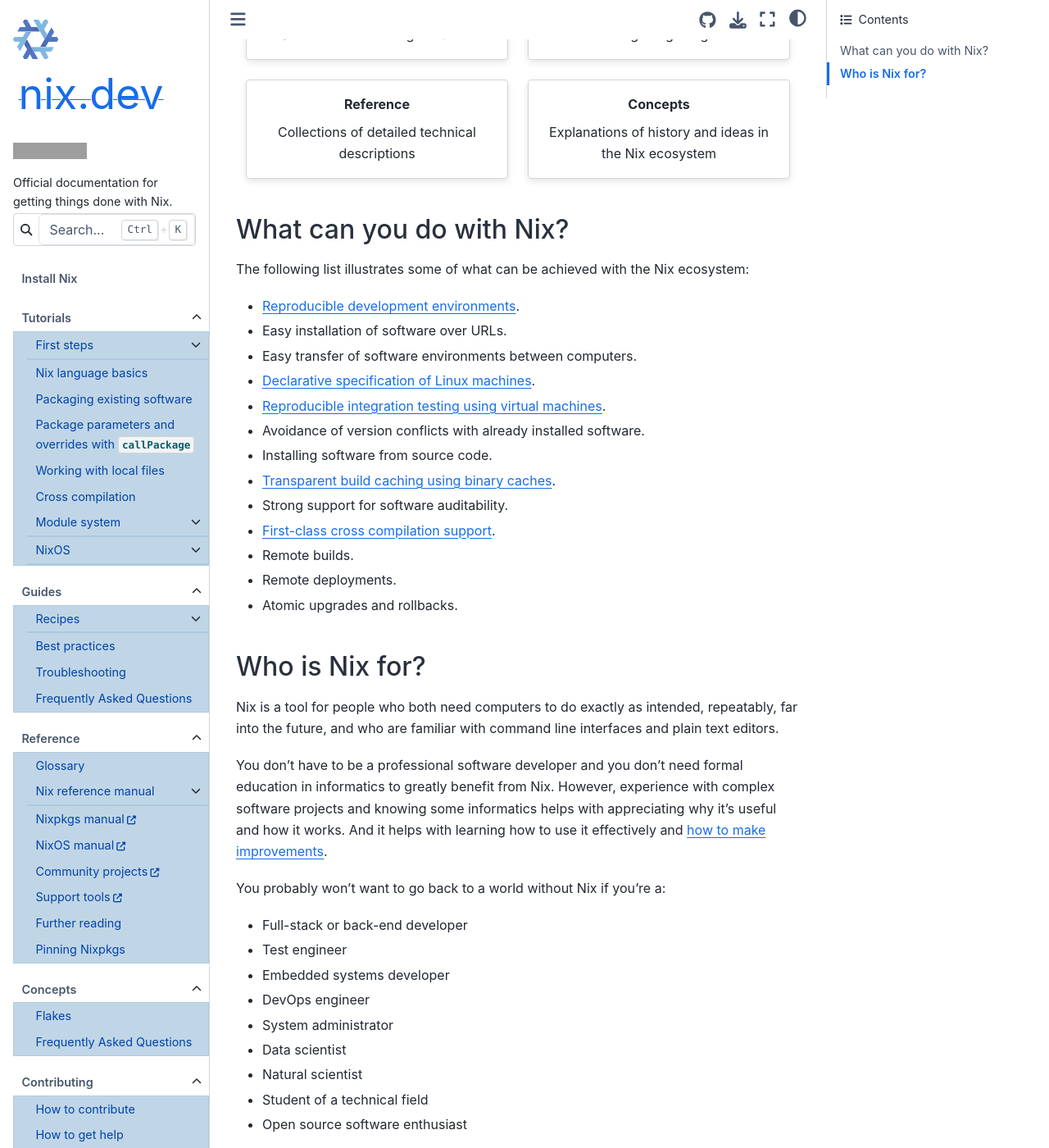
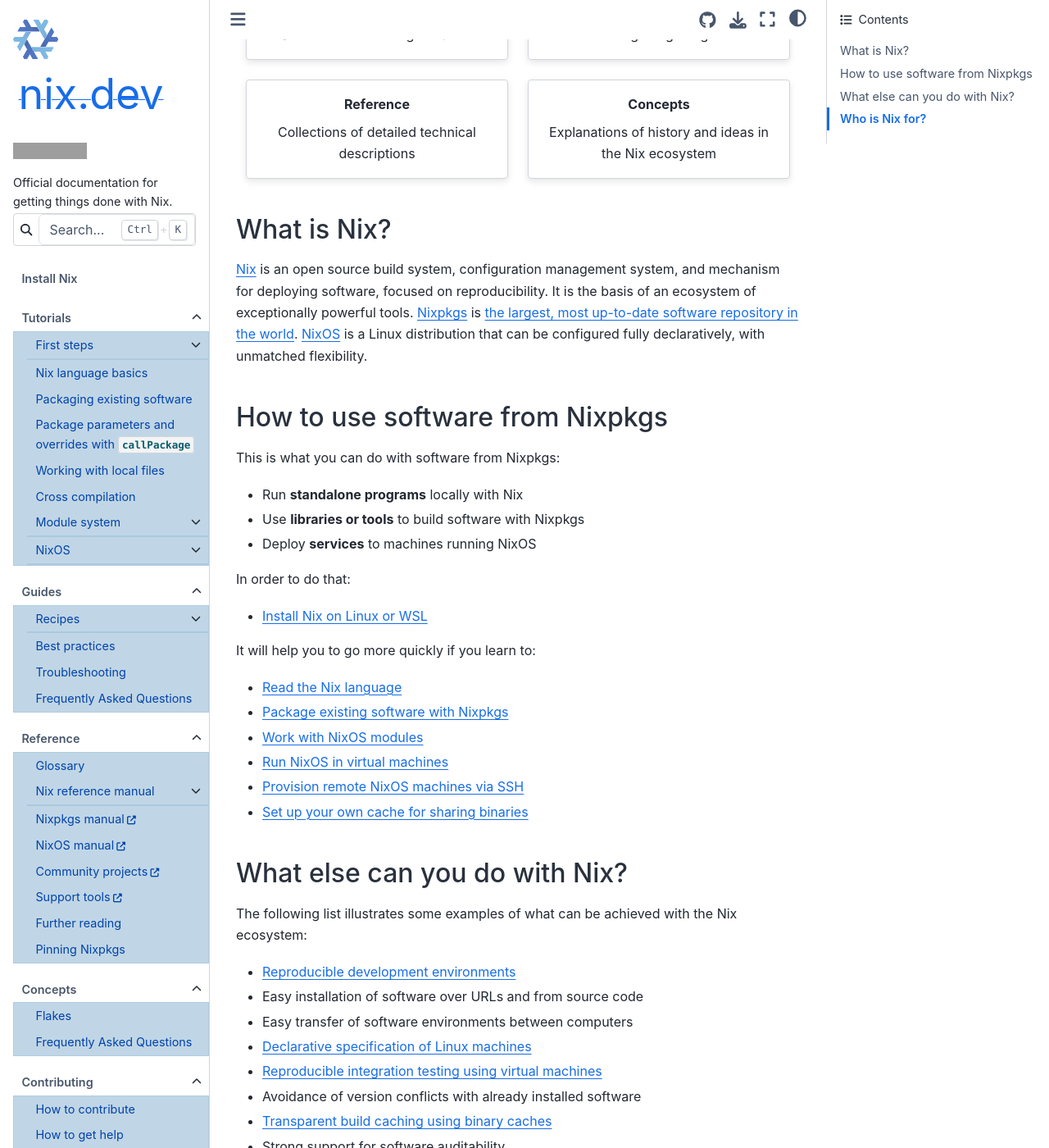
Before and after one commit to NixOS/nix.dev, a Sphinx documentation site: the page built from source/index.md, in a window 1280 px wide and 1400 px high, scrolled down 273 px. Shown: the whole window at 82% size. Built offline with Sphinx 7.4.7 and the Sphinx Book theme 1.1.4, drawn with Linux system fonts in a browser that asks for light colours; some of the changed text lies outside the part shown; grey boxes are pictures that could not be loaded.

Commit message:
Add more items to the front page
Based off and adapted from: https://github.com/ngi-nix/ngipkgs/blob/main/README.md

Co-authored-by: Cleeyv <cleeyv@riseup.net>

```diff
--- a/source/index.md
+++ b/source/index.md
@@ -50,24 +50,46 @@
 :::
 ::::
 
-## What can you do with Nix?
+## What is Nix?
 
-The following list illustrates some of what can be achieved with the Nix ecosystem:
+[Nix](https://github.com/NixOS/nix) is an open source build system, configuration management system, and mechanism for deploying software, focused on reproducibility.
+It is the basis of an ecosystem of exceptionally powerful tools.
+[Nixpkgs](https://github.com/nixos/nixpkgs) is [the largest, most up-to-date software repository in the world](https://repology.org/repositories/graphs).
+[NixOS](https://github.com/NixOS/nixpkgs/tree/master/nixos) is a Linux distribution that can be configured fully declaratively, with unmatched flexibility.
 
-- {ref}`Reproducible development environments <ad-hoc-envs>`.
-- Easy installation of software over URLs.
-- Easy transfer of software environments between computers.
-- {ref}`Declarative specification of Linux machines <deploy-nixos-using-terraform>`.
-- {ref}`Reproducible integration testing using virtual machines <integration-testing-vms>`.
-- Avoidance of version conflicts with already installed software.
-- Installing software from source code.
-- {ref}`Transparent build caching using binary caches <github-actions>`.
-- Strong support for software auditability.
-- {ref}`First-class cross compilation support <cross-compilation>`.
-- Remote builds.
-- Remote deployments.
-- Atomic upgrades and rollbacks.
+## How to use software from Nixpkgs
 
+This is what you can do with software from Nixpkgs:
+- Run **standalone programs** locally with Nix
+- Use **libraries or tools** to build software with Nixpkgs
+- Deploy **services** to machines running NixOS
+
+In order to do that:
+- [Install Nix on Linux or WSL](https://nix.dev/install-nix)
+
+It will help you to go more quickly if you learn to:
+- [Read the Nix language](https://nix.dev/tutorials/nix-language)
+- [Package existing software with Nixpkgs](https://nix.dev/tutorials/packaging-existing-software)
+- [Work with NixOS modules](https://nix.dev/tutorials/module-system/)
+- [Run NixOS in virtual machines](https://nix.dev/tutorials/nixos/nixos-configuration-on-vm)
+- [Provision remote NixOS machines via SSH](https://nix.dev/tutorials/nixos/provisioning-remote-machines)
+- [Set up your own cache for sharing binaries](https://nix.dev/tutorials/nixos/binary-cache-setup)
+
+## What else can you do with Nix?
+
+The following list illustrates some examples of what can be achieved with the Nix ecosystem:
+- {ref}`Reproducible development environments <ad-hoc-envs>`
+- Easy installation of software over URLs and from source code
+- Easy transfer of software environments between computers
+- {ref}`Declarative specification of Linux machines <deploy-nixos-using-terraform>`
+- {ref}`Reproducible integration testing using virtual machines <integration-testing-vms>`
+- Avoidance of version conflicts with already installed software
+- {ref}`Transparent build caching using binary caches <github-actions>`
+- Strong support for software auditability
+- {ref}`First-class cross compilation support <cross-compilation>`
+- Remote builds
+- Remote deployments
+- Atomic upgrades and rollbacks
 
 ## Who is Nix for?
 
```
